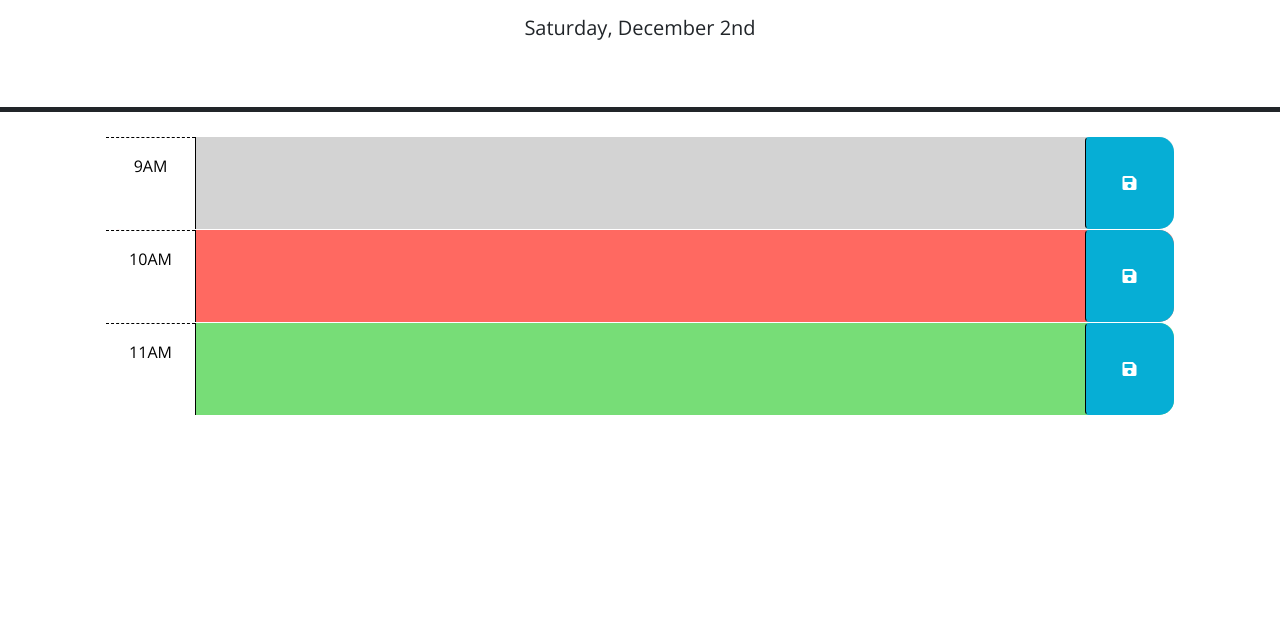
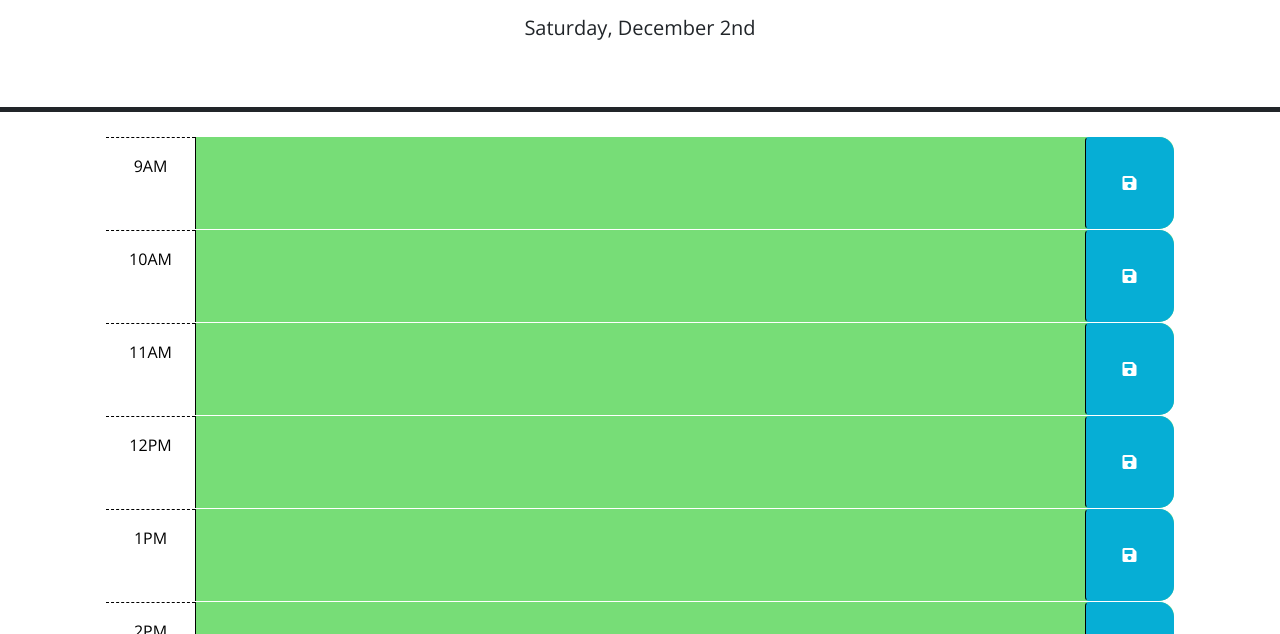
Before and after one commit to TurtleNav/work-day-scheduler, a plain HTML site: page index.html in a window 1280 px wide. Shown: the part 166-800 px from the top of the page. Drawn offline with nearby package versions, Linux system fonts and the light colour scheme.

Commit message:
Finished hour block renderer

```diff
--- a/script.js
+++ b/script.js
@@ -1,7 +1,62 @@
 // Wrap all code that interacts with the DOM in a call to jQuery to ensure that
 // the code isn't run until the browser has finished rendering all the elements
 // in the html.
-console.log("hey");
+
+// Today's date - updated whenever time related elements are rendered
+var todayDate;
+
+function updateTime() {
+  todayDate = dayjs();
+}
+
+function renderTimeBlock(hour) {
+  // Create parent div
+  /*
+  var pDiv = $("<div>")
+  pDiv.addClass('row time-block');
+  pDiv.attr("id", `hour-${hour}`)
+  */
+
+  var pDiv = $(`<div id="hour-${hour}" class="row time-block">`);
+
+  if (hour < todayDate.format('H')) {
+    pDiv.addClass("past");
+  } else if (hour === todayDate.format('H')) {
+    pDiv.addClass("present");
+  } else {
+    pDiv.addClass("future");
+  }
+
+  if (hour > 12) {
+    end = "PM";
+    hour -= 12;
+  } else if (hour === 12) {
+    end = "PM";
+  } else {
+    end = "AM";
+  }
+
+  var textDiv = $('<div class="col-2 col-md-1 hour text-center py-3">');
+  //var $textDiv = $('<class="col-2 col-md-1 hour text-center py-3">');
+  //$textDiv.text(`${hour}${end}`);
+  textDiv.text(`${hour}${end}`);
+
+  //$pDiv.append($textDiv);
+  pDiv.append(textDiv);
+
+  //$pDiv.append($('<textarea class="col-8 col-md-10 description" rows="3">'));
+  pDiv.append($('<textarea class="col-8 col-md-10 description" rows="3">'));
+
+  var buttonEl = $('<button class="btn saveBtn col-2 col-md-1" aria-label="save">');
+  buttonEl.append($('<i class="fas fa-save" aria-hidden="true">'));
+
+  //$pDiv.append(buttonEl);
+  pDiv.append(buttonEl);
+
+  //$('div.px-5').append($pDiv);
+  $('div.px-5').append(pDiv);
+
+}
 
 $(function () {
   // TODO: Add a listener for click events on the save button. This code should
@@ -23,8 +78,10 @@ $(function () {
   //
   // TODO: Add code to display the current date in the header of the page.
 
-  function renderDateString() {
-    var dayNumber = Number(dayjs().format("D"));
+
+  function renderDate() {
+    updateTime();
+    var dayNumber = Number(todayDate.format("D"));
     var daySuffix;
     switch (dayNumber) {
       case 1:
@@ -39,9 +96,14 @@ $(function () {
       default:
         daySuffix = "th";
     }
-    $('p#currentDay').text(dayjs().format(`dddd, MMMM D[${daySuffix}]`));
+    $('p#currentDay').text(todayDate.format(`dddd, MMMM D[${daySuffix}]`));
   }
-  renderDateString();
+  renderDate();
+  for (let i=9; i<18; i++) {
+    renderTimeBlock(i);
+  }
+
+
 });
 
 console.log("yo");
```
Also changed, not shown: index.html (+7 -5 lines).
